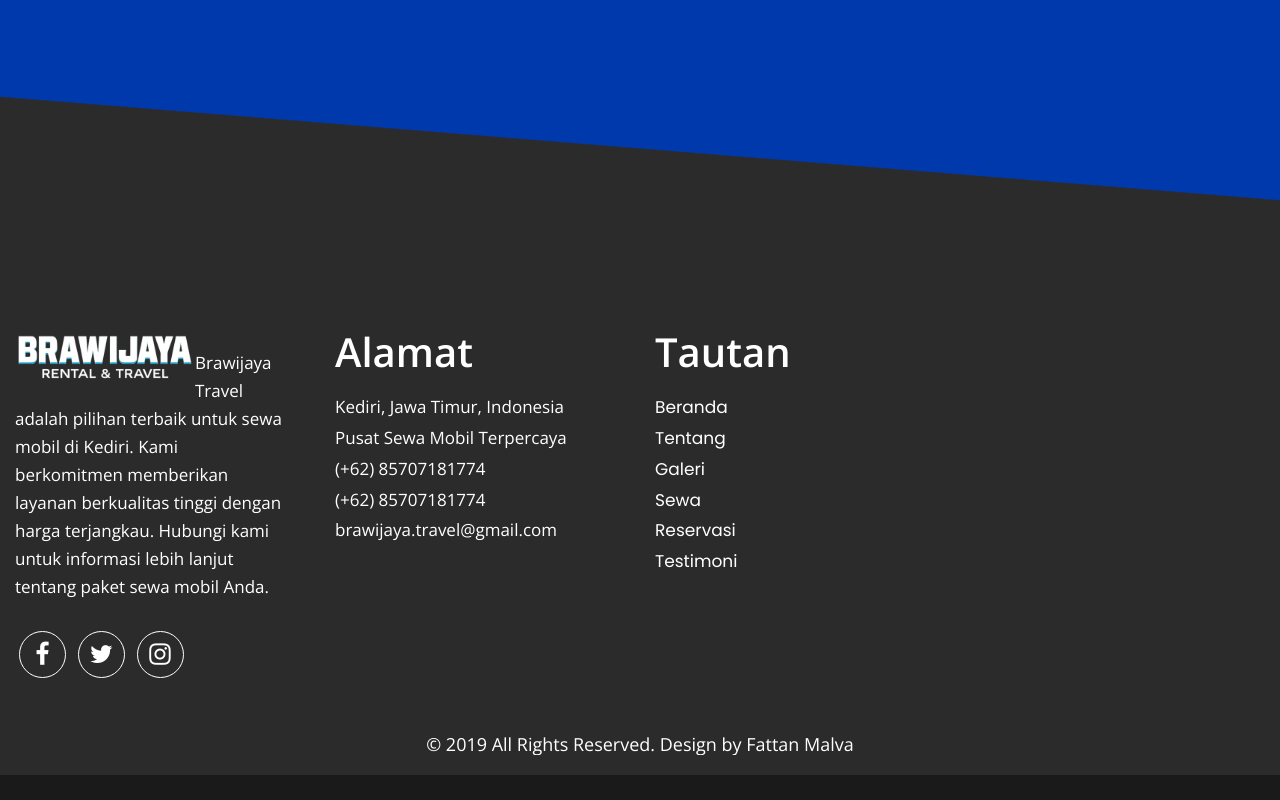
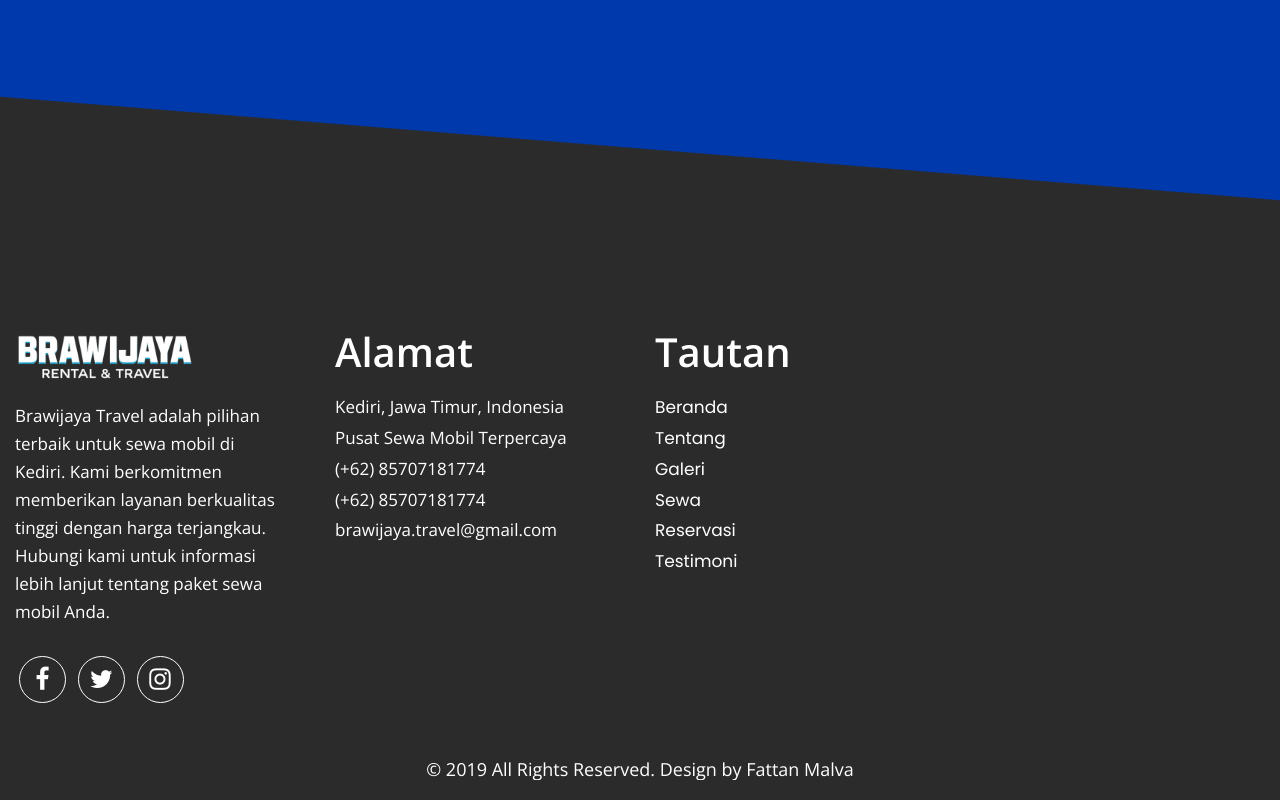
Before and after one commit to Fattan-malva/brawijaya-travel, a website: page public/index.html in a window 1280 px wide. Shown: the part 5062-5862 px from the top of the page. Before the commit the page ends 5837 px from the top, so only its background shows below. Drawn offline with nearby package versions, Linux system fonts and the light colour scheme; files whose address does not match are found by name.

Commit message:
[UP]UI Presisi

```diff
--- a/public/css/style.css
+++ b/public/css/style.css
@@ -1457,7 +1457,7 @@ label {
      line-height: 28px;
      text-align: left;
      padding-right: 19px;
-     padding-top: 17px;
+     padding-top: 70px;
 }
 
 ul.social_icon {
```
